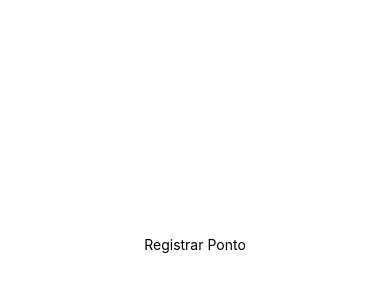
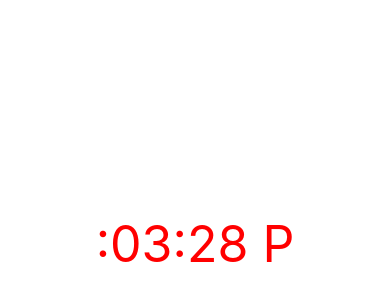
Before and after one commit to Alexandreferreiracampos/RegistroPonto, a React Native app: screen /Home in a window 390 px wide. Shown: the part 178-478 px from the top of the page. Built offline with nearby package versions, Linux system fonts and the light colour scheme.

Commit message:
configurado relogio

```diff
--- a/src/pages/Home.tsx
+++ b/src/pages/Home.tsx
@@ -1,7 +1,15 @@
 import {View, Text, TouchableOpacity, StyleSheet} from 'react-native';
 import axios from 'axios';
+import { useState } from 'react';
 
 export default function Home({ route }){
+
+    const [hora, setHora] = useState('')
+
+    setInterval(function () {
+    var clock = ((new Date).toLocaleString().substr(11, 8));
+    setHora(clock);
+}, 1000);
 
     const dotBeat = async ()=>{
         const instance = await axios.create({
@@ -12,12 +20,11 @@ export default function Home({ route }){
 
           instance.post('projects/dot_beat')
           .then(response => {
-              console.log(response.data.email)
           })
     }
     return(
         <View style={styles.container}>
-            <TouchableOpacity><Text>Registrar Ponto</Text></TouchableOpacity>
+            <TouchableOpacity><Text style={{fontSize:50, color:'red'}}>{hora}</Text></TouchableOpacity>
             <Text>{route.params}</Text>
         </View>
     )
```
Also changed, not shown: src/pages/Login.tsx (+3 -8 lines).
